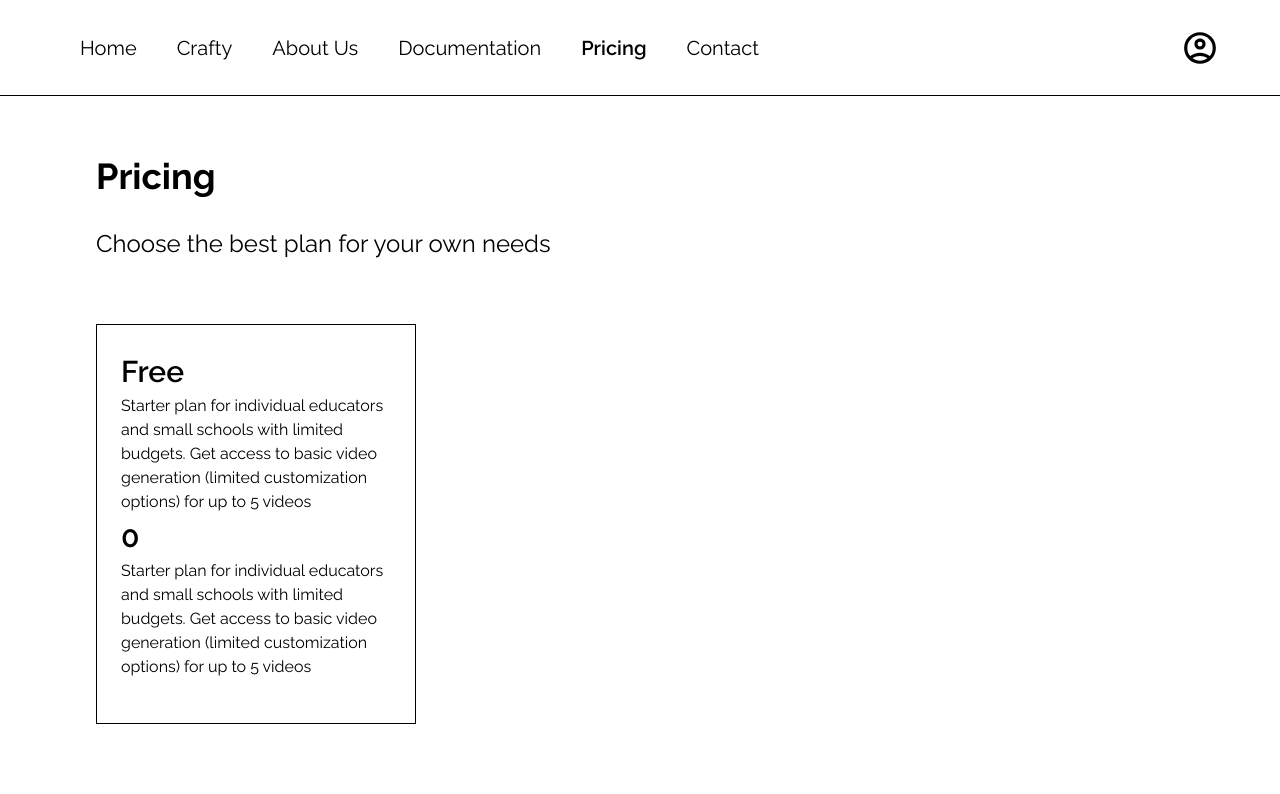
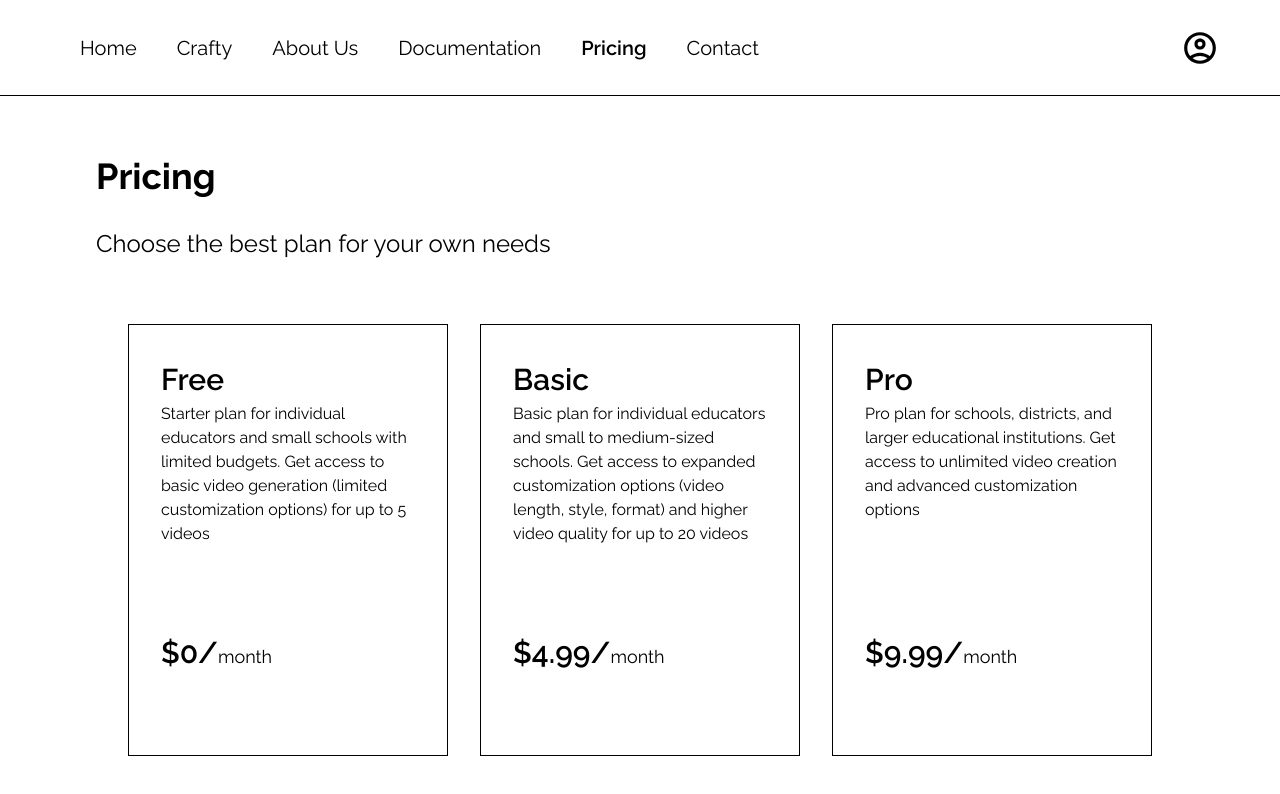
Before and after one commit to KnoWhiz/CraftyFrontend, a Next.js app: page /pricing in a window 1280 px wide. Shown: the top 794 px of the page. Built offline with nearby package versions, Linux system fonts and the light colour scheme.

Commit message:
finish pricing page

```diff
--- a/src/components/Landing Page Components/Introduction.tsx
+++ b/src/components/Landing Page Components/Introduction.tsx
@@ -29,13 +29,7 @@ const Introduction = () => {
           alt="Placeholder"
           className="mt-3 w-4/5 mb-16"
         />
-        <RoundButton
-          text="Sign Up"
-          color="blue"
-          click={() => {
-            setShowPopup(true);
-          }}
-        />
+        <RoundButton text="Sign Up" color="blue" click={handleSignUp} />
       </div>
 
       {showPopup && (
--- a/src/components/Landing Page Components/SignUpPopup.tsx
+++ b/src/components/Landing Page Components/SignUpPopup.tsx
@@ -1,3 +1,5 @@
+"use client";
+
 import React from "react";
 import RoundButton from "../RoundButton";
 
--- a/src/components/Pricing Components/PricingCard.tsx
+++ b/src/components/Pricing Components/PricingCard.tsx
@@ -1,3 +1,5 @@
+"use client";
+
 import React from "react";
 import RoundButton from "../RoundButton";
 
@@ -5,7 +7,7 @@ interface PricingCardProps {
   title: string;
   desc: string;
   price: number;
-  onSubscribe: Function;
+  onSubscribe: () => void;
 }
 
 const PricingCard: React.FC<PricingCardProps> = ({
@@ -15,21 +17,15 @@ const PricingCard: React.FC<PricingCardProps> = ({
   onSubscribe,
 }) => {
   return (
-    <div className="flex flex-col justify-between w-[20rem] h-[25rem] border-solid border-[1px] border-black font-raleway p-6">
+    <div className="flex flex-col justify-between w-[20rem] h-[27rem] border-solid border-[1px] border-black font-raleway p-8">
       <div>
         <h1 className="text-3xl font-semibold">{title}</h1>
         <p className="text-base leading-6">{desc}</p>
       </div>
       <div>
-        <h1 className="text-3xl font-semibold">{price}</h1>
-        <p className="text-base leading-6">{desc}</p>
-        <RoundButton
-          text="Subscribe"
-          click={() => {
-            onSubscribe();
-          }}
-          color="blue"
-        />
+        <h1 className="text-3xl font-semibold inline">${price}/</h1>
+        <p className="inline text-lg leading-6">month</p>
+        <RoundButton text="Subscribe" click={onSubscribe} color="blue" />
       </div>
     </div>
   );
--- a/src/components/Pricing Components/PricingSelection.tsx
+++ b/src/components/Pricing Components/PricingSelection.tsx
@@ -1,20 +1,40 @@
+"use client";
+
 import React from "react";
 import PricingCard from "./PricingCard";
 
 const PricingSelection = () => {
-  const handleSubscribe = () => {
+  const handleFreeSubscribe = () => {
+    // handle subscribe
+  };
+
+  const handleBasicSubscribe = () => {
+    // handle subscribe
+  };
+
+  const handleProSubscribe = () => {
     // handle subscribe
   };
 
   return (
-    <div className="py-6 px-24">
+    <div className="py-6 px-24 flex flex-row justify-evenly items-center">
       <PricingCard
         title="Free"
         desc="Starter plan for individual educators and small schools with limited budgets. Get access to basic video generation (limited customization options) for up to 5 videos"
         price={0}
-        onSubscribe={() => {
-          handleSubscribe();
-        }}
+        onSubscribe={handleFreeSubscribe}
+      />
+      <PricingCard
+        title="Basic"
+        desc="Basic plan for individual educators and small to medium-sized schools. Get access to expanded customization options (video length, style, format) and higher video quality for up to 20 videos"
+        price={4.99}
+        onSubscribe={handleBasicSubscribe}
+      />
+      <PricingCard
+        title="Pro"
+        desc="Pro plan for schools, districts, and larger educational institutions. Get access to unlimited video creation and advanced customization options"
+        price={9.99}
+        onSubscribe={handleProSubscribe}
       />
     </div>
   );
--- a/src/components/RoundButton.tsx
+++ b/src/components/RoundButton.tsx
@@ -1,3 +1,5 @@
+"use client";
+
 import React from "react";
 
 interface RoundButtonProps {
--- a/tailwind.config.ts
+++ b/tailwind.config.ts
@@ -24,7 +24,7 @@ const config: Config = {
     extend: {
       colors: {
         "main-blue": "#AACCFF",
-        "button-blue": "#3399FF",
+        "button-blue": "#0C58D3",
         "main-black": "#000000",
         "main-white": "#FFFFFF",
         "main-green": "#089656",
```
